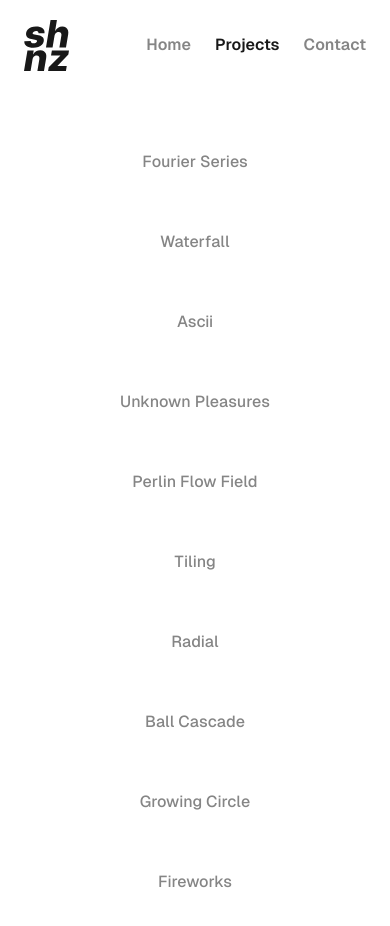
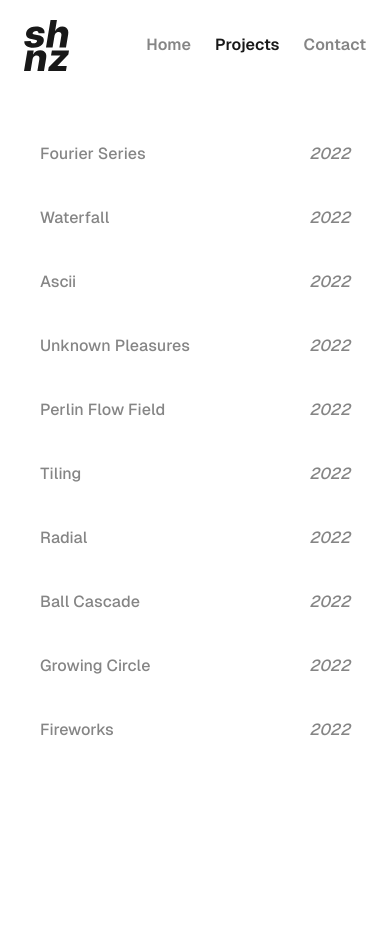
Before and after one commit to scotthitch/s-hitchcock-website, a Nuxt app: page /projects in a window 390 px wide. Shown: the top 926 px of the page. After the commit the page ends 844 px from the top, so only its background shows below. Built offline with nearby package versions, Linux system fonts and the light colour scheme.

Commit message:
feat: breakpoint now on medium screen for project. looking cleaner

```diff
--- a/components/projects/DesktopProjectViewer.vue
+++ b/components/projects/DesktopProjectViewer.vue
@@ -6,7 +6,7 @@ const props = defineProps<{ project: projectsType | null }>();
 
 <template>
     <div
-        class="project-enter fixed right-0 top-0 h-full w-4/5 px-10 pb-6 pt-header sm:w-3/4"
+        class="project-enter fixed right-0 top-0 h-full w-4/5 pb-6 pr-8 pt-header md:w-2/3 lg:w-3/4 xl:px-16"
         id="desktop-project-viewer"
     >
         <div class="relative flex h-full flex-col gap-1" v-if="props.project !== null">
--- a/components/projects/ProjectSelector.vue
+++ b/components/projects/ProjectSelector.vue
@@ -1,6 +1,6 @@
 <script setup lang="ts">
 import type { projectsType } from '~/types';
-import { checkSmallScreen } from '~/helpers/deviceType';
+import { checkMediumScreen } from '~/helpers/deviceType';
 
 const props = defineProps<{ selectedProjectIndex: number | null; projects: projectsType[] }>();
 
@@ -14,7 +14,7 @@ const handleClick = (i: number) => {
 
 const handleHover = (i: number) => {
     hoverIndex.value = i;
-    if (checkSmallScreen()) {
+    if (checkMediumScreen()) {
         return;
     }
     // emit('setSelectedProjectIndex', i);
@@ -22,26 +22,29 @@ const handleHover = (i: number) => {
 </script>
 
 <template>
-    <div class="w-full px-3 pb-12 pt-8 sm:w-1/4 sm:pt-0 lg:px-8">
-        <ul class="flex flex-col px-4 lg:pl-12">
+    <ul class="flex w-full flex-col px-6 pb-12 pt-8 md:w-1/3 md:px-8 lg:w-1/4 lg:px-10">
         <li v-for="(project, i) in projects" :key="i" class="my-2 text-col-mid">
             <button
                 @click="handleClick(i)"
                 @mouseenter="handleHover(i)"
                 @mouseleave="hoverIndex = null"
                 :class="[
-                        'w-full px-4 py-5 text-center text-base font-medium sm:text-left',
+                    'w-full px-4 py-3 text-center text-base font-medium md:text-left',
                     i === hoverIndex &&
-                            'bg-col-content text-col-bg scale-[1.05] rounded-[25px] shadow-md transition ease-in-out',
+                        'bg-col-content text-col-bg scale-[1.02] rounded-[25px] shadow-md transition ease-in-out md:scale-[1.05]',
 
                     i == props.selectedProjectIndex && 'text-col-bg'
                 ]"
             >
+                <div class="flex flex-row justify-between space-x-6">
+                    <div>
                         {{ project.title }}
+                    </div>
+                    <div class="italic">2022</div>
+                </div>
             </button>
         </li>
     </ul>
-    </div>
 </template>
 
 <style></style>
--- a/helpers/deviceType.ts
+++ b/helpers/deviceType.ts
@@ -10,7 +10,6 @@ export const interactionEvent: 'touchend' | 'click' = isDeviceAppleTouchScreen
 
 export const isPortrait = screen.availHeight > screen.availWidth;
 
-export const checkSmallScreen = (): boolean => {
-    console.log(window.innerWidth < 640);
-    return window.innerWidth < 640;
+export const checkMediumScreen = (): boolean => {
+    return window.innerWidth < 768;
 };
--- a/pages/projects.vue
+++ b/pages/projects.vue
@@ -1,6 +1,6 @@
 <script setup lang="ts">
 import projects from '~/helpers/projects';
-import { checkSmallScreen } from '~/helpers/deviceType';
+import { checkMediumScreen } from '~/helpers/deviceType';
 
 // Selects the project to display from index
 const selectedProjectIndex = ref<number | null>(null);
@@ -25,11 +25,11 @@ const isSmallScreen = ref<boolean>(false);
 
 const handleResize = () => {
     p5ProjectKey.value++;
-    isSmallScreen.value = checkSmallScreen();
+    isSmallScreen.value = checkMediumScreen();
 };
 
 onMounted(() => {
-    isSmallScreen.value = checkSmallScreen();
+    isSmallScreen.value = checkMediumScreen();
     window.addEventListener('resize', handleResize);
 });
 
@@ -39,7 +39,6 @@ onUnmounted(() => {
 </script>
 
 <template>
-    <div class="container mx-auto">
     <ProjectsProjectSelector
         :selectedProjectIndex="selectedProjectIndex"
         :projects="projects"
@@ -57,7 +56,6 @@ onUnmounted(() => {
         :key="p5ProjectKey + '-desktop'"
         :project="selectedProject"
     />
-    </div>
 </template>
 
 <style></style>
```
Lines whose indentation alone changed are shown as unchanged.
